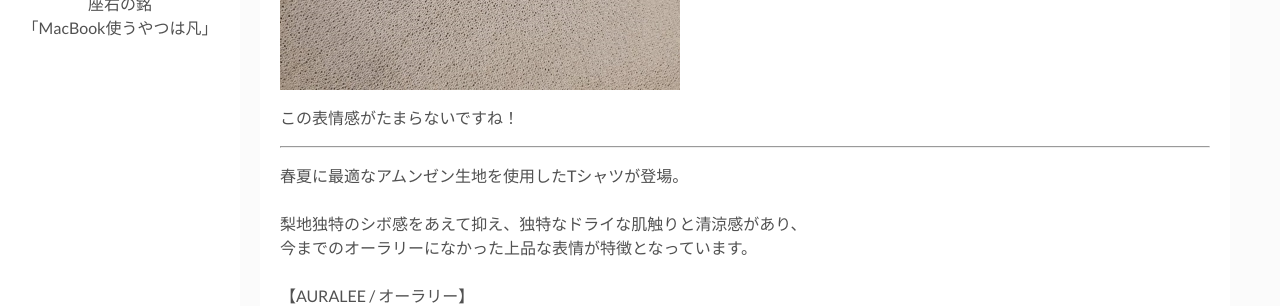
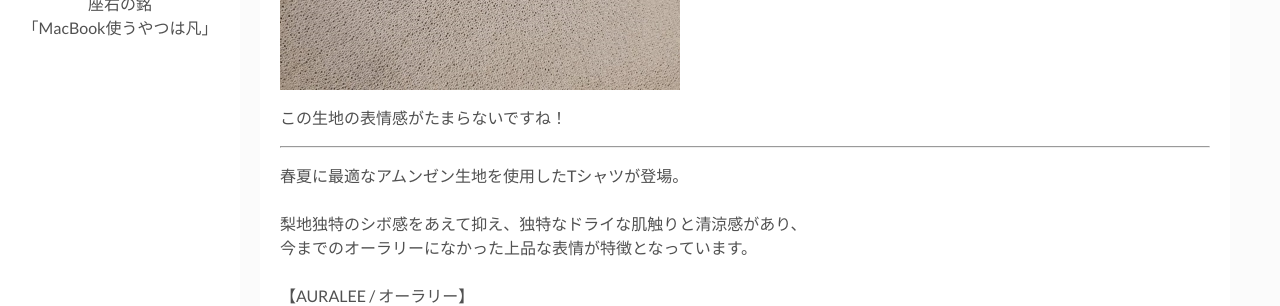
Before and after one commit to chigirh/chigirh.github.io, a Jekyll site: the page built from _posts/2020-05-27-clothes_introduction_#1.md, in a window 1280 px wide and 900 px high, scrolled down 1707 px. Shown: the part 259-565 px from the top of the window. Built offline with Jekyll 4.4.1, drawn with Linux system fonts in a browser that asks for light colours; comment, search, counter and statistics services are not loaded.

Commit message:
20200527push

```diff
--- a/_posts/2020-05-27-clothes_introduction_#1.md
+++ b/_posts/2020-05-27-clothes_introduction_#1.md
@@ -44,7 +44,7 @@ tags: [clothes, auralee]
 
 ![独特の表情感のアムンゼン生地]({{site.baseurl}}/assets/img/2020-05-27_2.jpg)
 
-この表情感がたまらないですね！
+この生地の表情感がたまらないですね！
 
 ***
 
```
